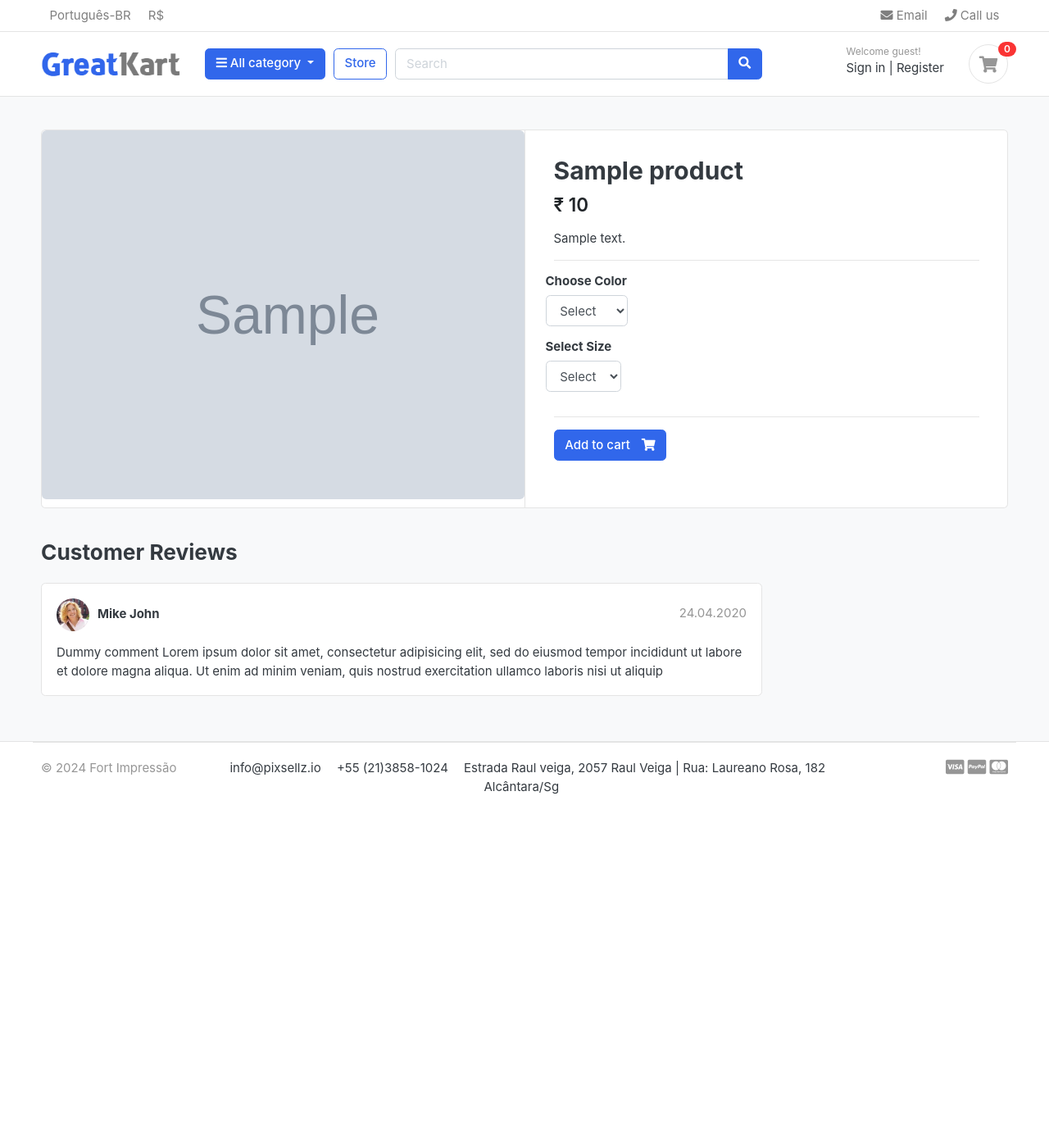
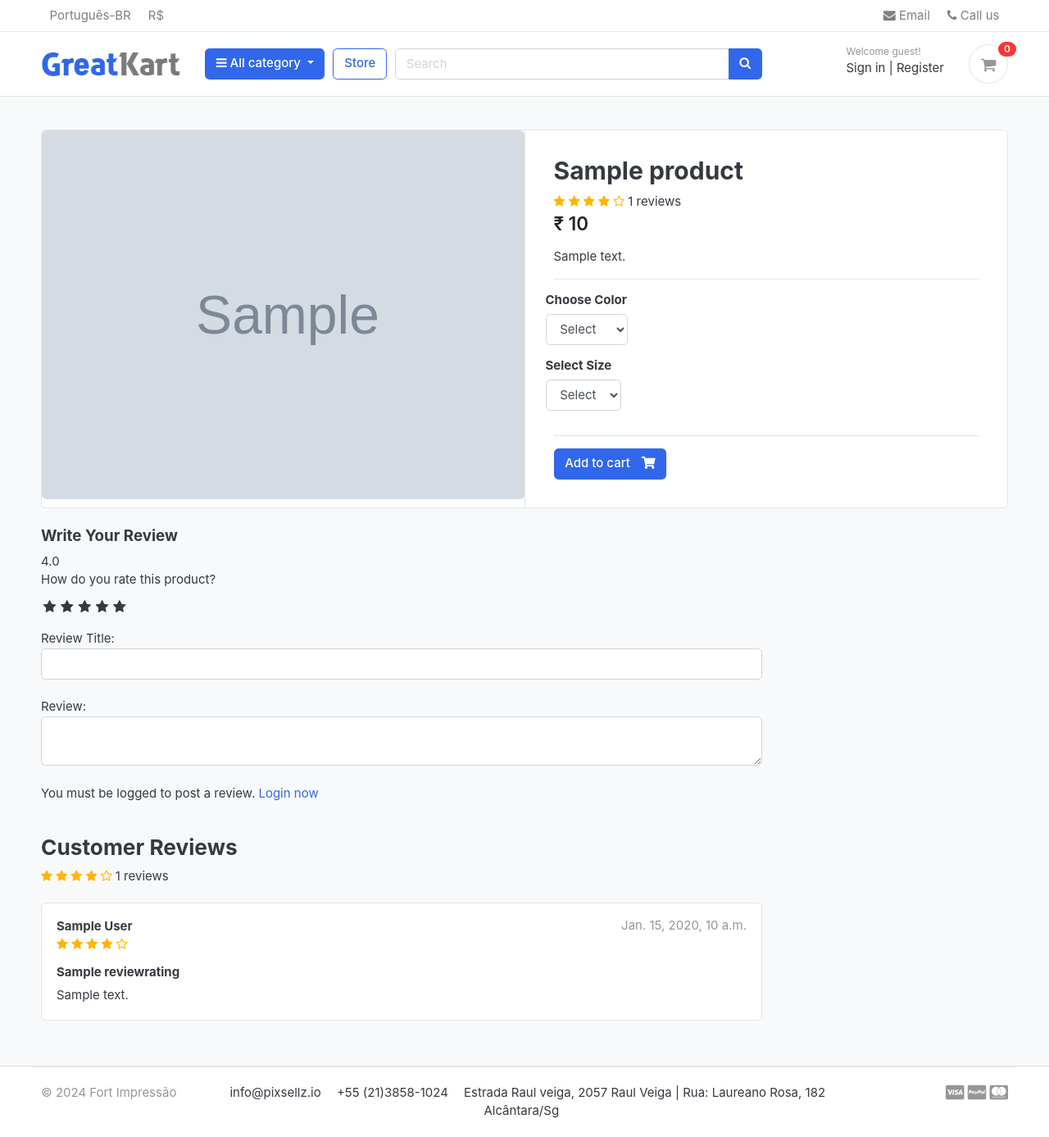
Before and after one commit to herbertrj/ecommerce--django, a Django app: a page that uses templates/base.html in a window 1280 px wide. Shown: the whole page at 82% size. Before the commit the page ends 969 px from the top, so only its background shows below. Run offline with Django 3.2, Linux system fonts and the light colour scheme; tables that the repository leaves empty hold one stand-in row (values such as "Sample post"); grey boxes marked "Sample" are stand-in pictures; some libraries are stand-ins or nearby versions; some web fonts are replaced.

Commit message:
review and system

```diff
--- a/accounts/models.py
+++ b/accounts/models.py
@@ -1,5 +1,6 @@
+from django.contrib.auth.models import AbstractBaseUser, BaseUserManager
 from django.db import models
-from django.contrib.auth.models import AbstractBaseUser, BaseUserManager
+
 
 # Create your models here.
 class MyAccountManager(BaseUserManager):
@@ -58,6 +59,9 @@ class Account(AbstractBaseUser):
 
     objects = MyAccountManager()
 
+    def full_name(self):
+        return f'{self.first_name} {self.last_name}'
+
     def __str__(self):
         return self.email
 
--- /dev/null
+++ b/greatkart/static/css/custom.css
@@ -0,0 +1,61 @@
+/* Hide Radio button */
+.rate > input{
+    display: none;
+  }
+
+  .rate{
+    display: inline-block;;
+    border: 0;
+  }
+
+  .rate > label{
+    float: right;
+  }
+
+  /* Showing the stars */
+  .rate > label:before{
+    display: inline-block;
+    font-size: 1.1rem;
+    font-family: FontAwesome;
+    content: "\f005";
+    margin:0;
+    padding:0.3rem .2rem;
+    cursor: pointer;
+  }
+
+  /* Half star */
+  .rate .half:before{
+    content: "\f089";
+    position: absolute;
+    padding-right: 0;
+  }
+
+  /* Click and hover */
+  input:checked ~ label, label:hover ~ label{
+    color: #ffb503;
+  }
+
+  /* hover hightlight */
+  input:checked + label:hover, input:checked ~ label:hover,input:checked ~ label:hover ~ label,
+  label:hover ~ input:checked ~ label{
+    color: #cc9000;
+  }
+
+  .rating-star i{
+    color: #ffb503 !important;
+  }
+
+  ul.thumb{
+    margin:0 auto;
+    padding: 0;
+    float: left;
+  }
+  ul.thumb li{
+    list-style: none;
+    margin: 10px;
+  }
+  ul.thumb li img{
+    width: 80px;
+    height: 80px;
+    border: 1px solid grey;
+  }
--- a/store/admin.py
+++ b/store/admin.py
@@ -1,10 +1,10 @@
 from django.contrib import admin
 
-from .models import Product, Variation
+from .models import Product, ReviewRating, Variation
 
 
 class ProductAdmin(admin.ModelAdmin):
-    list_display = ('product_name', 'price', 'stock', 'category', 'created_date', 'modified_date', 'is_available')
+    list_display = ('product_name', 'price', 'stock', 'category', 'modified_date', 'is_available')
     prepopulated_fields = {'slug': ('product_name',)}
 
 class VariationAdmin(admin.ModelAdmin):
@@ -14,3 +14,4 @@ class VariationAdmin(admin.ModelAdmin):
 
 admin.site.register(Product, ProductAdmin)
 admin.site.register(Variation, VariationAdmin)
+admin.site.register(ReviewRating)
--- a/store/urls.py
+++ b/store/urls.py
@@ -7,4 +7,5 @@ urlpatterns = [
    path('category/<slug:category_slug>/', views.store, name='product_by_category'),
    path('category/<slug:category_slug>/<slug:product_slug>/', views.product_detail, name='product_detail'),
    path('search/', views.search, name='search'),
+   path('submit_review/<int:product_id>/', views.submit_review, name='submit_review')
 ]
--- a/store/views.py
+++ b/store/views.py
@@ -1,12 +1,16 @@
+from django.contrib import messages
 from django.core.paginator import EmptyPage, PageNotAnInteger, Paginator
 from django.db.models import Q
 from django.http import HttpResponse
-from django.shortcuts import get_object_or_404, render
+from django.shortcuts import get_object_or_404, redirect, render
 
 from carts.models import CartItem
 from carts.views import _cart_id
 from category.models import Category
-from store.models import Product
+from orders.models import OrderProduct
+
+from .forms import ReviewForm
+from .models import Product, ReviewRating
 
 # Create your views here.
 
@@ -41,11 +45,24 @@ def product_detail(request, category_slug, product_slug):
 	except Exception as e:
 		raise e
 
+	if request.user.is_authenticated:
+		try:
+			orderproduct = OrderProduct.objects.filter(user=request.user, product_id=single_product.id).exists()
+		except OrderProduct.DoesNotExist:
+			orderproduct = None
+	else:
+		orderproduct=None
+
+	# Get the reviews
+	reviews = ReviewRating.objects.filter(product_id=single_product.id,status=True)
+	# product_gallery=ProductGallery.objects.filter(product_id=single_product.id)
 	context = {
 		'single_product': single_product,
-		'in_cart'		: in_cart,
+		'in_cart': in_cart,
+		'orderproduct':orderproduct,
+		'reviews':reviews,
+		# 'product_gallery':product_gallery
 	}
-
 	return render(request, 'store/product_detail.html', context)
 
 
@@ -60,3 +77,27 @@ def search(request):
 		'product_count': product_count,
 	}
 	return render(request, 'store/store.html',context )
+
+
+def submit_review(request, product_id):
+	url = request.META.get('HTTP_REFERER')
+	if request.method == 'POST':
+		try:
+			reviews = ReviewRating.objects.get(user__id=request.user.id, product__id=product_id)
+			form = ReviewForm(request.POST, instance=reviews)
+			form.save()
+			messages.success(request, 'Thank  you review has been updated.')
+			return redirect(url)
+		except ReviewRating.DoesNotExist:
+			form = ReviewForm(request.POST)
+			if form.is_valid():
+				data = ReviewRating()
+				data.subject = form.cleaned_data['subject']
+				data.rating = form.cleaned_data['rating']
+				data.review = form.cleaned_data['review']
+				data.ip=request.META.get('REMOTE_ADDR')
+				data.product_id=product_id
+				data.user_id=request.user.id
+				data.save()
+				messages.success(request, 'Thank  you review has been submitted.')
+				return redirect(url)
--- a/templates/base.html
+++ b/templates/base.html
@@ -18,7 +18,6 @@
 
     <!-- Bootstrap4 files-->
     <script src="{% static 'js/bootstrap.bundle.min.js' %}" type="text/javascript"></script>
-
     <link href="{% static 'css/bootstrap.css' %}" rel="stylesheet" type="text/css" />
 
     <!-- Font awesome 5 -->
@@ -27,6 +26,9 @@
     <!-- custom style -->
     <link href="{% static 'css/ui.css' %}" rel="stylesheet" type="text/css" />
     <link href="{% static 'css/responsive.css' %}" rel="stylesheet" media="only screen and (max-width: 1200px)" />
+
+    <link href="{% static 'css/custom.css' %}" rel="stylesheet" type="text/css" />
+    <link rel="stylesheet" href="https://cdnjs.cloudflare.com/ajax/libs/font-awesome/4.7.0/css/font-awesome.min.css">
 
     <!-- custom javascript -->
     <script src="{% static 'js/script.js' %}" type="text/javascript"></script>
--- a/templates/orders/order_complete.html
+++ b/templates/orders/order_complete.html
@@ -25,7 +25,7 @@
                         <!-- Start .row -->
                         <div class="col-lg-6">
                             <!-- col-lg-6 start here -->
-                            <div class="invoice-logo"><img src="{% static '/images/watlids_Logo-removebg.png' %}" alt="Invoice logo" style="max-height: 120px;"></div>
+                            <div class="invoice-logo"><img src=".images/logo.png" alt="Invoice logo" style="max-height: 120px;"></div>
                         </div>
                         <!-- col-lg-6 end here -->
                         <div class="col-lg-6">
--- a/templates/store/product_detail.html
+++ b/templates/store/product_detail.html
@@ -24,6 +24,17 @@
 				<article class="content-body">
 
 				<h2 class="title">{{ single_product.product_name }}</h2>
+				<div class="rating-star">
+					<span>
+						<i class="fa fa-star{% if single_product.averageReview < 0.5 %}-o{% elif single_product.averageReview >= 0.5 and single_product.averageReview < 1 %}-half-o {% endif %}" aria-hidden="true"></i>
+						<i class="fa fa-star{% if single_product.averageReview < 1.5 %}-o{% elif single_product.averageReview >= 1.5 and single_product.averageReview < 2 %}-half-o {% endif %}" aria-hidden="true"></i>
+						<i class="fa fa-star{% if single_product.averageReview < 2.5 %}-o{% elif single_product.averageReview >= 2.5 and single_product.averageReview < 3 %}-half-o {% endif %}" aria-hidden="true"></i>
+						<i class="fa fa-star{% if single_product.averageReview < 3.5 %}-o{% elif single_product.averageReview >= 3.5 and single_product.averageReview < 4 %}-half-o {% endif %}" aria-hidden="true"></i>
+						<i class="fa fa-star{% if single_product.averageReview < 4.5 %}-o{% elif single_product.averageReview >= 4.5 and single_product.averageReview < 5 %}-half-o {% endif %}" aria-hidden="true"></i>
+			<span>{{ single_product.countReview }} reviews</span>
+					</span>
+				</div>
+
 
 				<div class="mb-3">
 					<var class="price h4">₹ {{ single_product.price }}</var>
@@ -73,29 +84,92 @@
 <div class="row">
 	<div class="col-md-9">
 
+
+
+	<form action="{% url 'submit_review' single_product.id %}" method="POST">
+		{% csrf_token %}
+		<h5>Write Your Review</h5>
+
+		{{single_product.averageReview}}
+		<div>
+			<!-- Rating Stars-->
+			<label>How do you  rate this product?</label>
+			<br>
+			<div class="rate">
+				<input type="radio" name="rating" id="rating10" value="5" required /><label for="rating10" title="5"></label>
+				<input type="radio" name="rating" id="rating9" value="4.5" required /><label for="rating9" title="4.5" class="half"></label>
+				<input type="radio" name="rating" id="rating8" value="4" required /><label for="rating8" title="4"></label>
+				<input type="radio" name="rating" id="rating7" value="3.5" required /><label for="rating7" title="3.5" class="half"></label>
+				<input type="radio" name="rating" id="rating6" value="3" required /><label for="rating6" title="3"></label>
+				<input type="radio" name="rating" id="rating5" value="2.5" required /><label for="rating5" title="2.5" class="half"></label>
+				<input type="radio" name="rating" id="rating4" value="2" required /><label for="rating4" title="2"></label>
+				<input type="radio" name="rating" id="rating3" value="1.5" required /><label for="rating3" title="1.5" class="half"></label>
+				<input type="radio" name="rating" id="rating2" value="1" required /><label for="rating2" title="1"></label>
+				<input type="radio" name="rating" id="rating1" value="0.5" required /><label for="rating1" title="0.5" class="half"></label>
+			</div>
+			<br>
+			Review Title:
+			<input type="text" class="form-control" name="subject">
+			<br>
+			Review:
+			<textarea name="review" row="4" class="form-control"></textarea>
+			<br>
+			{% if user.is_authenticated %}
+				{% if orderproduct %}
+					<input type="submit" value="Submit Review" class="btn btn-primary">
+				{% else %}
+					<p> You must purchase this product to post a review.</p>
+
+				{% endif %}
+			{% else %}
+			<p> You must be logged to post a review. <span><a href="{% url 'login' %}">Login now</a></span></p>
+			{% endif %}
+
+		</div>
+{% include 'includes/alerts.html' %}
+	</form>
+	<br>
 	<header class="section-heading">
 		<h3>Customer Reviews </h3>
+		<div class="rating-star">
+			<span>
+				<i class="fa fa-star{% if single_product.averageReview < 0.5 %}-o{% elif single_product.averageReview >= 0.5 and single_product.averageReview < 1 %}-half-o {% endif %}" aria-hidden="true"></i>
+				<i class="fa fa-star{% if single_product.averageReview < 1.5 %}-o{% elif single_product.averageReview >= 1.5 and single_product.averageReview < 2 %}-half-o {% endif %}" aria-hidden="true"></i>
+				<i class="fa fa-star{% if single_product.averageReview < 2.5 %}-o{% elif single_product.averageReview >= 2.5 and single_product.averageReview < 3 %}-half-o {% endif %}" aria-hidden="true"></i>
+				<i class="fa fa-star{% if single_product.averageReview < 3.5 %}-o{% elif single_product.averageReview >= 3.5 and single_product.averageReview < 4 %}-half-o {% endif %}" aria-hidden="true"></i>
+				<i class="fa fa-star{% if single_product.averageReview < 4.5 %}-o{% elif single_product.averageReview >= 4.5 and single_product.averageReview < 5 %}-half-o {% endif %}" aria-hidden="true"></i>
+		<span>{{ single_product.countReview }} reviews</span>
+			</span>
+		</div>
 
 	</header>
 
+	{% for review in reviews %}
+
 		<article class="box mb-3">
 			<div class="icontext w-100">
-			<img src="{% static './images/avatars/avatar1.jpg' %}" class="img-xs icon rounded-circle">
 				<div class="text">
-				<span class="date text-muted float-md-right">24.04.2020 </span>
-				<h6 class="mb-1">Mike John </h6>
-
+					<span class="date text-muted float-md-right">{{review.updated_at}}</span>
+					<h6 class="mb-1">{{review.user.full_name}}</h6>
+					<div class="rating-star">
+						<span>
+							<i class="fa fa-star{% if review.rating == 0.5 %}-half-o{% elif review.rating < 1 %}-o {% endif %}" aria-hidden="true"></i>
+							<i class="fa fa-star{% if review.rating == 1.5 %}-half-o{% elif review.rating < 2 %}-o {% endif %}" aria-hidden="true"></i>
+							<i class="fa fa-star{% if review.rating == 2.5 %}-half-o{% elif review.rating < 3 %}-o {% endif %}" aria-hidden="true"></i>
+							<i class="fa fa-star{% if review.rating == 3.5 %}-half-o{% elif review.rating < 4 %}-o {% endif %}" aria-hidden="true"></i>
+							<i class="fa fa-star{% if review.rating == 4.5 %}-half-o{% elif review.rating < 5 %}-o {% endif %}" aria-hidden="true"></i>
+						</span>
+					</div>
 				</div>
 			</div> <!-- icontext.// -->
 			<div class="mt-3">
+				<h6>{{review.subject}}</h6>
 				<p>
-				Dummy comment Lorem ipsum dolor sit amet, consectetur adipisicing elit, sed do eiusmod
-				tempor incididunt ut labore et dolore magna aliqua. Ut enim ad minim veniam,
-				quis nostrud exercitation ullamco laboris nisi ut aliquip
+					{{review.review}}
 				</p>
 			</div>
 		</article>
-
+	{% endfor %}
 
 
 	</div> <!-- col.// -->
```
Also changed, not shown: store/forms.py (added, +9 -0 lines), store/models.py (+31 -0 lines), store/migrations/0005_reviewrating.py (added), store/migrations/0006_rename_created_at_reviewrating_created_date_and_more.py (added), store/migrations/0007_rename_created_date_reviewrating_created_at.py (added). Lines whose indentation alone changed are shown as unchanged.
